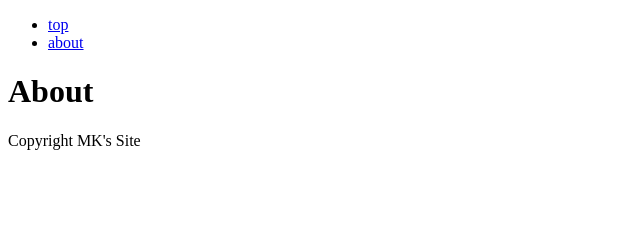
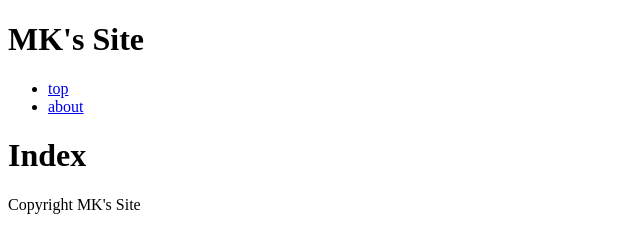
Before and after one commit to mkdev-works/portfolio, a Gatsby site: page / in a window 1280 px wide. Shown: the whole page, without its empty margins (0-640 px from the left). Built offline with nearby package versions, Linux system fonts and the light colour scheme; Gatsby itself is replaced by a stand-in of ours.

Commit message:
テキストを修正

```diff
--- a/src/components/header.js
+++ b/src/components/header.js
@@ -4,6 +4,7 @@ import { Link } from "gatsby"
 const Header = () => {
   return (
     <header>
+      <h1>MK's Site</h1>
       <nav>
         <ul>
           <li>
--- a/src/pages/index.js
+++ b/src/pages/index.js
@@ -6,7 +6,7 @@ const Home = () => {
   return (
     <div>
       <Layout>
-        <h1>About</h1>
+        <h1>Index</h1>
       </Layout>
     </div>
   )
```
